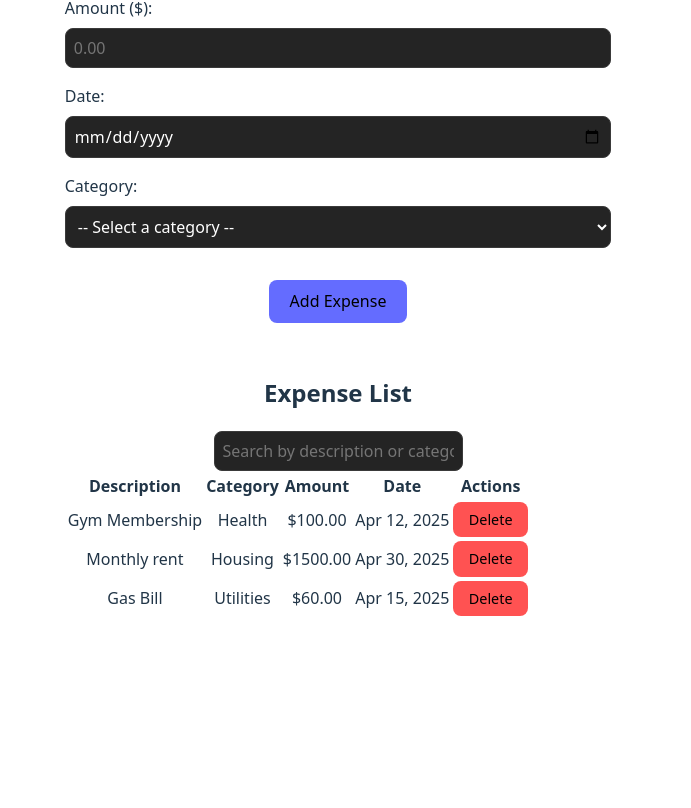
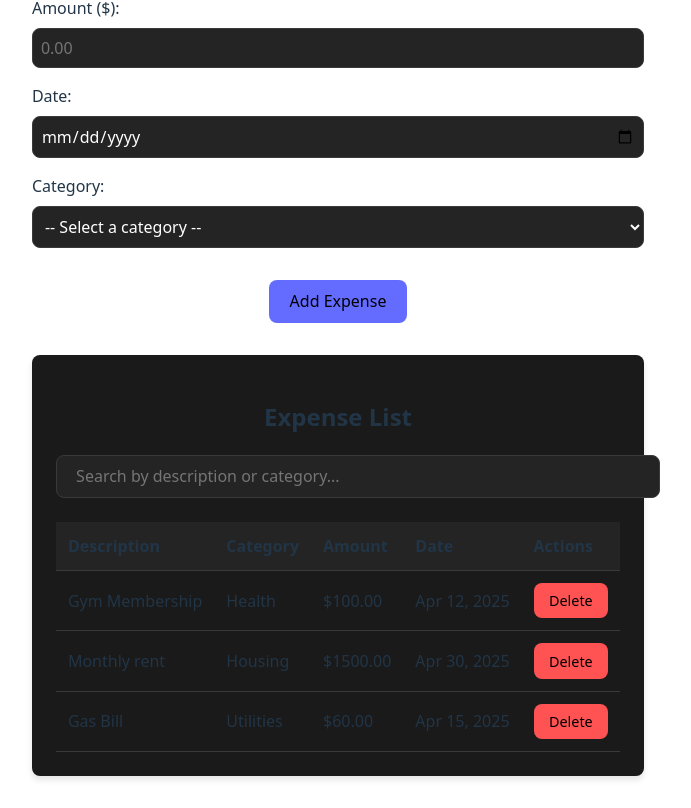
Before and after one commit to NJUGUNA-png/react-code-challenge-one, a React (Vite) app: page / in a window 1280 px wide. Shown: the part 397-1205 px from the top of the page, without its empty margins (302-993 px from the left). Before the commit the page ends 1048 px from the top, so only its background shows below. Built offline with nearby package versions, Linux system fonts and the light colour scheme.

Commit message:
styled the list

```diff
--- a/src/App.css
+++ b/src/App.css
@@ -105,3 +105,57 @@ button:hover {
   background-color: #ff6b6b;
   border-color:#ff6b6b;
 }
+
+.expense-list-container {
+  background-color: #1a1a1a;
+  border-radius: 8px;
+  padding: 1.5rem;
+  box-shadow: 0 4px 6px rgba(0, 0, 0, 0.1);
+}
+
+.search-bar {
+  margin-bottom: 1.5rem;
+}
+
+.search-bar input {
+  width: 100%;
+  padding: 0.6em 1.2em;
+  border-radius: 8px;
+  border: 1px solid #3a3a3a;
+  background-color: #242424;
+  color: white;
+  font-family: inherit;
+  font-size: 1em;
+}
+
+table {
+  width: 100%;
+  border-collapse: collapse;
+  margin-top: 1rem;
+}
+
+th, td {
+  padding: 0.75rem;
+  text-align: left;
+  border-bottom: 1px solid #3a3a3a;
+}
+
+th {
+  background-color: #242424;
+  cursor: pointer;
+  user-select: none;
+}
+
+th:hover {
+  background-color: #2a2a2a;
+}
+
+tr:hover {
+  background-color: #2a2a2a;
+}
+
+.no-expenses-message {
+  color: #888;
+  font-style: italic;
+  margin-top: 2rem;
+}
```
